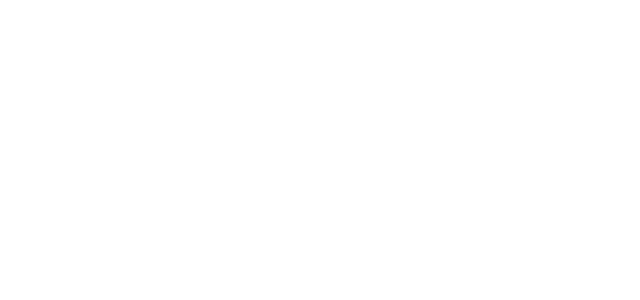
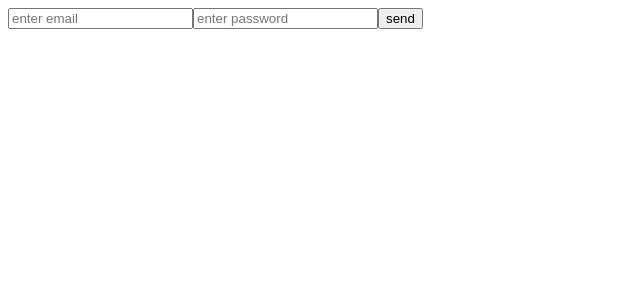
Before and after one commit to ikubi2020-sketch/test_fin, a React (Vite) app in the folder frontEnd/: page /login in a window 1280 px wide. Before the commit this address had no page. Shown: the top 300 px of the page, without its empty margins (0-640 px from the left). Built offline with nearby package versions, Linux system fonts and the light colour scheme.

Commit message:
added loggin page , not cleare if it works

```diff
--- a/frontEnd/src/App.tsx
+++ b/frontEnd/src/App.tsx
@@ -1,6 +1,7 @@
 import './App.css'
 import {Route, Routes} from "react-router"
 import Register from './componnents/register/Register'
+import Login from './componnents/login/Login'
 
 function App() {
 
@@ -8,6 +9,7 @@
     <>
       <Routes>
         <Route path='/register' element={<Register/>}/>
+        <Route path='/login' element={<Login/>}/>
       </Routes>
     </>
   )
--- a/frontEnd/src/componnents/login/Login.tsx
+++ b/frontEnd/src/componnents/login/Login.tsx
@@ -1,6 +1,39 @@
+import axios from "axios"
+import { useRef, useState } from "react"
+import { Navigate } from "react-router"
+
+
+type myResponse = {
+    result : string,
+    message : string
+}
 
 export default function Login() {
+    const [errorMessage , setErrorMessage] = useState<string | null>(null)
+    const email = useRef<string>("")
+    const password = useRef<string>("")
+
+    async function  handelSubmission() {
+        const userObject = {
+        email : email.current,
+        password : password.current
+    }
+        const response : myResponse = await axios.post("http://localhost:3010/login" , userObject)
+        if(!response.result) {setErrorMessage(response.message)}
+        else {
+            localStorage.setItem("token", response.result),
+            console.log(response.result),
+            <Navigate to="./profile"/>
+        }
+    }
   return (
-    <div></div>
+    <div>
+        <div>
+            <input onChange={(e) => email.current = e.target.value} type="email" placeholder="enter email" required/>
+            <input onChange={(e) => password.current = e.target.value} type="text" placeholder="enter password" required/>
+            <button onClick={handelSubmission}>send</button>
+        </div>
+        <div>{errorMessage?  errorMessage : null}</div>
+    </div>
   )
 }
--- a/frontEnd/src/componnents/register/Register.tsx
+++ b/frontEnd/src/componnents/register/Register.tsx
@@ -11,17 +11,17 @@
     const username = useRef<string>("")
     const email = useRef<string>("")
     const password = useRef<string>("")
-    const userObject = {
+
+    async function  handelSubmission() {
+        const userObject = {
         username : username.current,
         email : email.current,
         password : password.current
     }
-    async function  handelSubmission() {
         const response : myResponse = await axios.post("http://localhost:3010/register" , userObject)
         if(!response.result) {setErrorMessage(response.message)}
-        if(response.result !== "user added successful") {
-            setErrorMessage(response.result),
-            <Navigate to="./profile" />
+        else {
+            <Navigate to="./login" />
         }
     }
   return (
```
Also changed, not shown: frontEnd/src/componnents/protectedRoute/protectedRoutw.tsx (added, +14 -0 lines).
